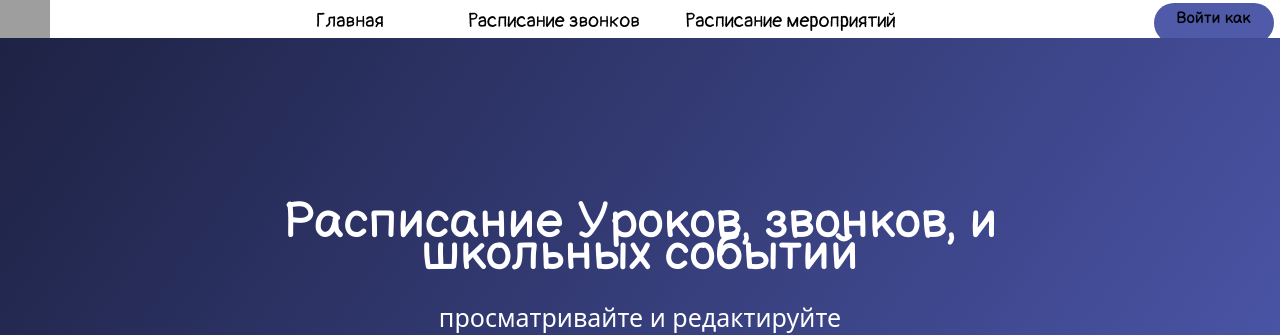
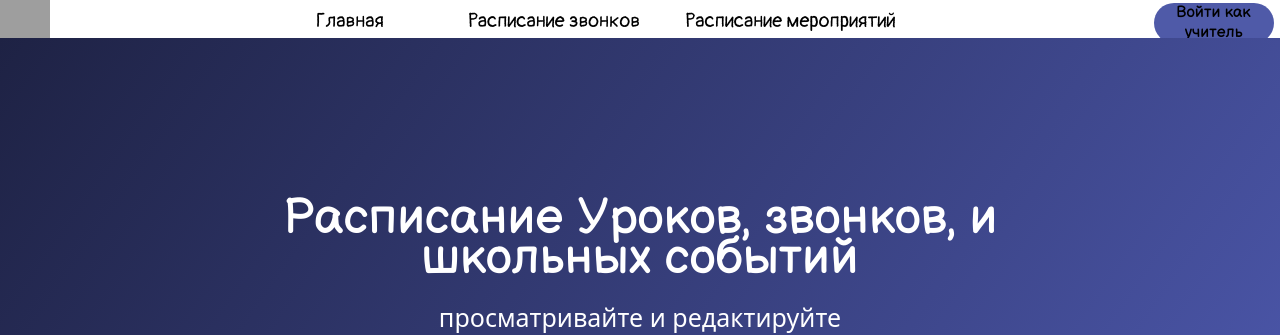
Before and after one commit to k5f9/School-site, a Nuxt app: page / in a window 1280 px wide. Shown: the top 335 px of the page. Built offline with nearby package versions, Linux system fonts and the light colour scheme; grey boxes are pictures that could not be loaded.

Commit message:
Update index.vue

```diff
--- a/pages/index.vue
+++ b/pages/index.vue
@@ -190,7 +190,7 @@
   text-align: center;
   font-family: 'Balsamiq Sans';
   transition: 0.5s;
-  line-height: 32px;
+  line-height: 20px;
 }
 
 .voiti-kak-uchitel:hover {
@@ -229,7 +229,7 @@ a{
   width: 900px;
   text-align: center;
   font-family: 'Balsamiq Sans';
-  line-height: 32px;
+  line-height: 40px;
 }
 
 .podmain-text{
```
